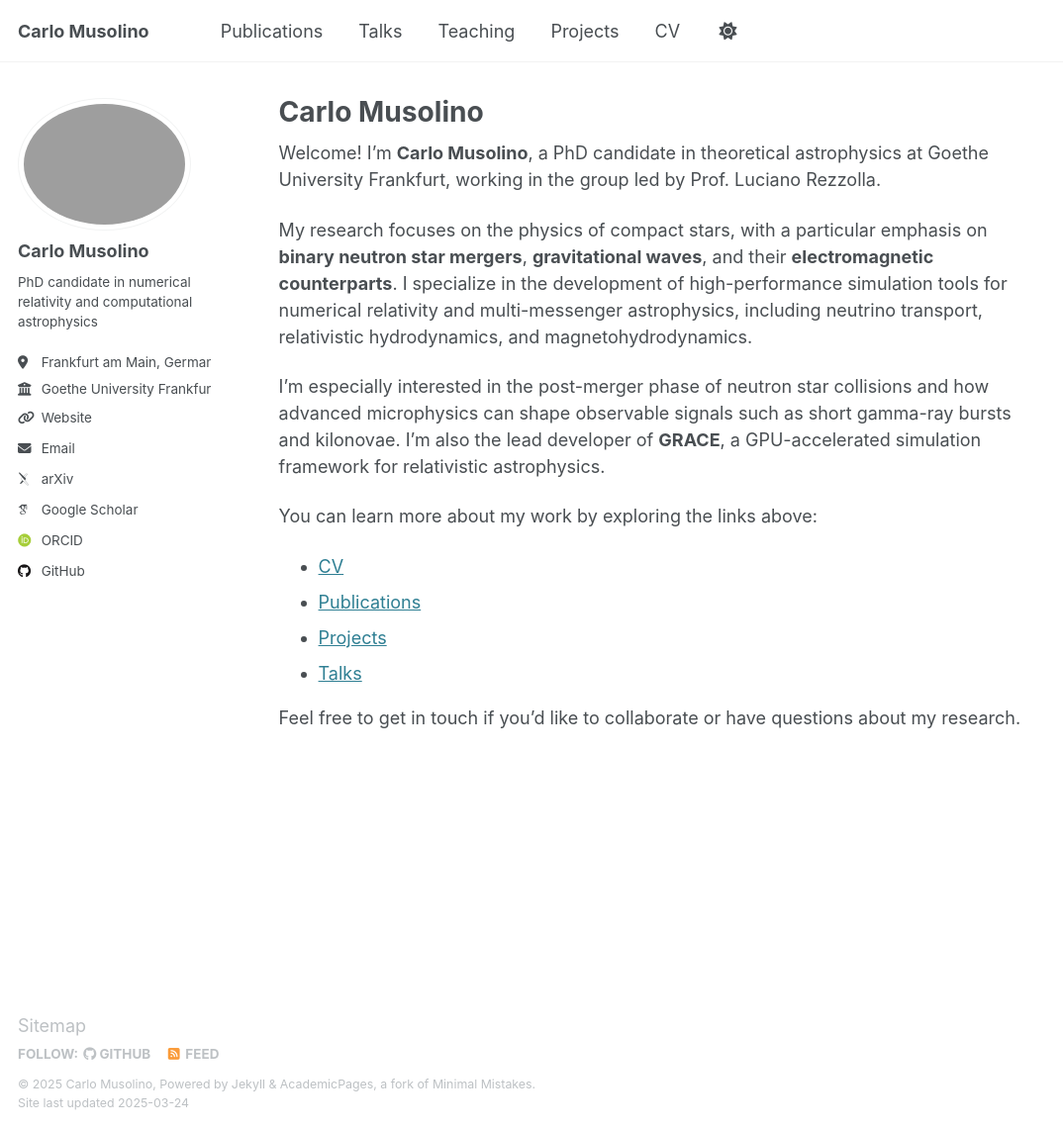
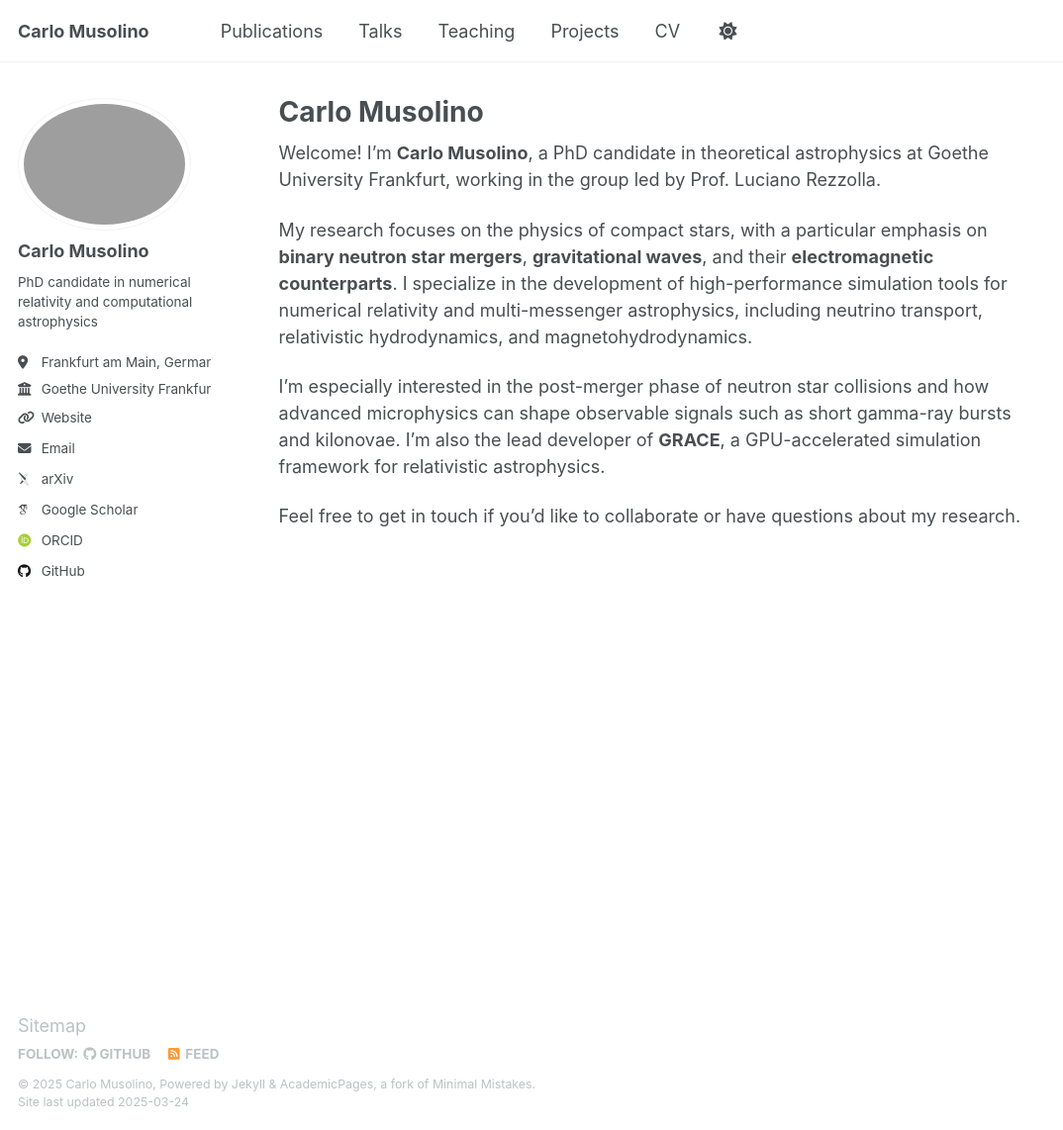
Before and after one commit to carlomusolino/carlomusolino.github.io, a Jekyll site: the page built from _pages/about.md, in a window 1280 px wide and 1142 px high. Shown: the whole window at 99% size, without its empty margins (0-1074 px from the left). Built offline with Jekyll 4.4.1, drawn with Linux system fonts in a browser that asks for light colours; some web fonts are replaced.

Commit message:
Edit landing page

```diff
--- a/_pages/about.md
+++ b/_pages/about.md
@@ -13,11 +13,4 @@ My research focuses on the physics of compact stars, with a particular emphasis
 
 I'm especially interested in the post-merger phase of neutron star collisions and how advanced microphysics can shape observable signals such as short gamma-ray bursts and kilonovae. I’m also the lead developer of **GRACE**, a GPU-accelerated simulation framework for relativistic astrophysics.
 
-You can learn more about my work by exploring the links above:
-
-- [CV](/cv/)
-- [Publications](/publications/)
-- [Projects](/projects/)
-- [Talks](/talks/)
-
 Feel free to get in touch if you'd like to collaborate or have questions about my research.
```
Also changed, not shown: _portfolio/GRACE.md (+1 -1 lines).
